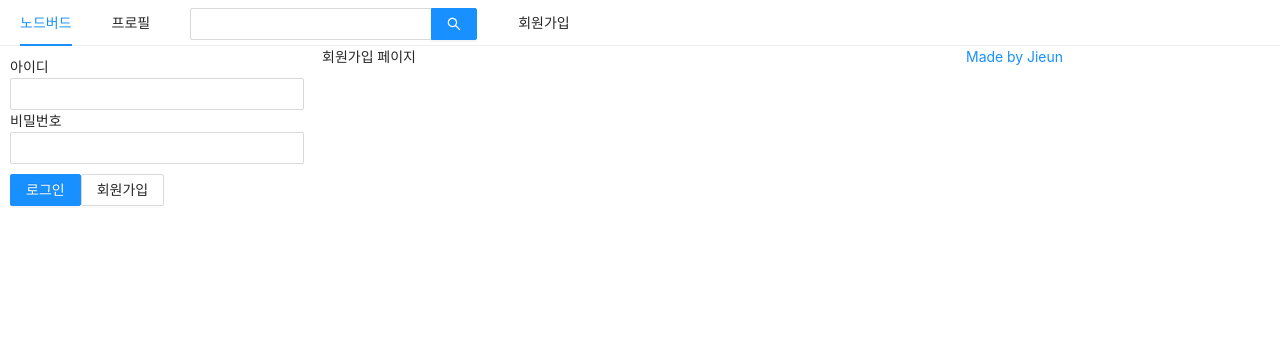
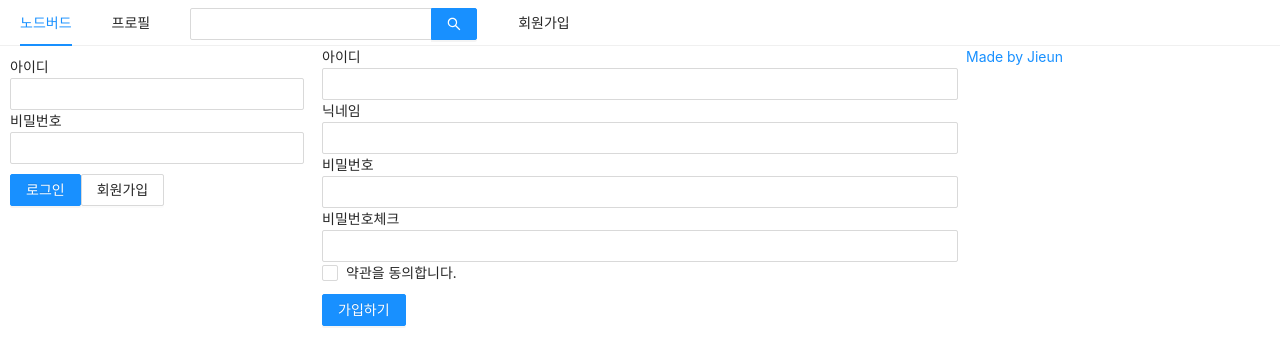
Before and after one commit to JieunZoeyOh/react-nodebird, a Next.js app in the folder prepare/front/: page /signup in a window 1280 px wide. Shown: the top 364 px of the page. Built offline with nearby package versions, Linux system fonts and the light colour scheme.

Commit message:
회원가입 페이지(커스텀 훅)
useCallback에서 []안에 무엇이 들어가는가? - 함수 안에서 사용되는 element들

```diff
--- a/prepare/front/components/LoginForm.js
+++ b/prepare/front/components/LoginForm.js
@@ -1,7 +1,9 @@
-import React, { useCallback, useState } from 'react';
+import React, { useCallback } from 'react';
 import { Form, Input, Button } from 'antd';
 import Link from 'next/link';
 import styled from 'styled-components';
+import PropTypes from 'prop-types';
+import useInput from '../hooks/useInput';
 
 const ButtonWrapper = styled.div`
     margin-top: 10px;
@@ -12,18 +14,10 @@
 `;
 
 const LoginForm = ({ setIsLoggedIn }) => {
-    const [id, setId] = useState('');
-    const [password, setPassword] = useState('');
+    const [id, onChangeId] = useInput('');
+    const [password, onChangePassword] = useInput('');
 
     // 컴포넌트에 props로 넘겨주는 함수는 꼭 useCallback 사용하기
-    const onChangeId = useCallback((e) => {
-        setId(e.target.value);
-    }, []);
-
-    const onChangePassword = useCallback((e) => {
-        setPassword(e.target.value);
-    }, []);
-
     // antd에서 onFinish는 자동으로 e.preventDefault()가 적용 되어있다.
     const onsubmitForm = useCallback(() => {
         console.log(id, password);
@@ -56,4 +50,8 @@
     )
 }
 
+LoginForm.propTypes = {
+    setIsLoggedIn: PropTypes.func.isRequired,
+};
+
 export default LoginForm;
--- /dev/null
+++ b/prepare/front/hooks/useInput.js
@@ -0,0 +1,11 @@
+import { useState, useCallback } from 'react';
+
+const UseInput = (initialValue = null) => {
+    const [value, setValue] = useState(initialValue);
+    const handler = useCallback((e) => {
+        setValue(e.target.value);
+    }, []);
+    return [value, handler];
+}
+
+export default UseInput;
--- a/prepare/front/pages/signup.js
+++ b/prepare/front/pages/signup.js
@@ -1,19 +1,82 @@
-import React from 'react';
+import React, { useCallback, useState } from 'react';
+import Head from 'next/head';
+import { Form, Input, Checkbox, Button } from 'antd';
+import styled from 'styled-components';
+
 import AppLayout from '../components/AppLayout';
-import Head from 'next/head';
+import useInput from '../hooks/useInput';
+
+const ErrorMessage = styled.div`
+    color: red;
+`;
 
 const Signup = () => {
+    const [id, onChangeId] = useInput('');
+    const [nickname, onChangeNickname] = useInput('');
+    const [password, onChangePassword] = useInput('');
+
+    const [passwordCheck, setPasswordCheck] = useState('');
+    const [passwordError, setPasswordError] = useState(false);
+
+    const onChangePasswordCheck = useCallback((e) => {
+        setPasswordCheck(e.target.value);
+        setPasswordError(e.target.value !== password); // 일치하지 않으면 true
+    }, [password]);
+
+    const [term, setTerm] = useState('');
+    const [termError, setTermError] = useState(false);
+
+    const onChangeTerm = useCallback((e) => {
+        setTerm(e.target.checked);
+        setTermError(false);
+    }, []);
+
+    const onSubmit = useCallback(() => {
+        if (password !== passwordCheck) {
+            return setPasswordError(true);
+        }
+        if (!term) {
+            return setTermError(true);
+        }
+        console.log(id, nickname, password);
+    }, [password, passwordCheck, term]);
+
     return (
-        <>
+        <AppLayout>
             <Head>
                 <meta charSet="utf-8" />
                 <title>회원가입 | Nodebird</title>
             </Head>
-            <AppLayout>
-                <div>회원가입 페이지</div>
-            </AppLayout>
-        </>
+            <Form onFinish={onSubmit}>
+                <div>
+                    <label htmlFor="user-id">아이디</label>
+                    <br />
+                    <Input name="user-id" value={id} required onChange={onChangeId} />
+                </div>
+                <div>
+                    <label htmlFor="user-nick">닉네임</label>
+                    <br />
+                    <Input name="user-nick" value={nickname} required onChange={onChangeNickname} />
+                </div>
+                <div>
+                    <label htmlFor="user-password">비밀번호</label>
+                    <br />
+                    <Input name="user-password" type="password" value={password} required onChange={onChangePassword} />
+                </div>
+                <div>
+                    <label htmlFor="user-password-check">비밀번호체크</label>
+                    <br />
+                    <Input name="user-password-check" type="password" value={passwordCheck} required onChange={onChangePasswordCheck} />
+                    {passwordError && <ErrorMessage>비밀번호가 일치하지 않습니다.</ErrorMessage>}
+                </div>
+                <Checkbox name="user-term" checked={term} onChange={onChangeTerm}>약관을 동의합니다.</Checkbox>
+                {termError && <ErrorMessage>약관에 동의하셔야 합니다.</ErrorMessage>}
+                <div style={{ marginTop: 10 }}>
+                    <Button type="primary" htmlType="submit">가입하기</Button>
+                </div>
+            </Form>
+        </AppLayout>
     );
-};
+}
 
 export default Signup;
```
